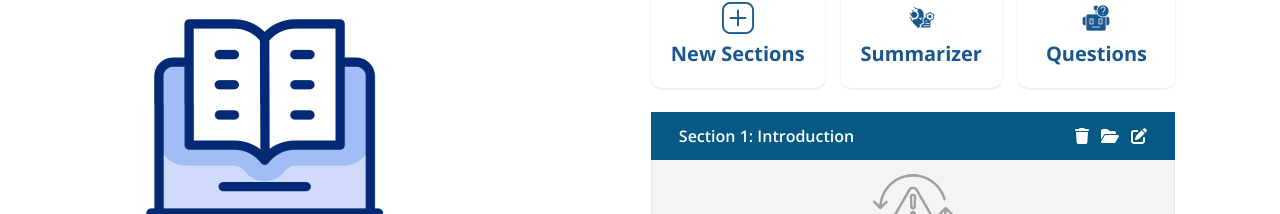
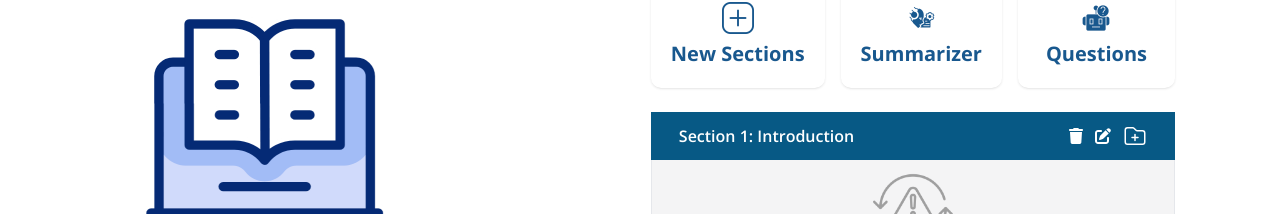
Before and after one commit to FrontEndDevo/NeuraLearnAcademy, a React (Vite) app: page /CoursesContentPage in a window 1280 px wide. Shown: the part 264-478 px from the top of the page. Built offline with nearby package versions, Linux system fonts and the light colour scheme.

Commit message:
replace icon from font awsome with icon from svg.

```diff
--- a/src/components/Instructor/CoureseContent/CoursesContent.jsx
+++ b/src/components/Instructor/CoureseContent/CoursesContent.jsx
@@ -27,11 +27,14 @@ const SectionHeader = ({ sectionTitle, onDelete, onEdit }) => {
         <button>
           <FontAwesomeIcon onClick={onDelete} icon={faTrash} />
         </button>
-        <button>
-          <FontAwesomeIcon icon={faFolderOpen} />
-        </button>
         <button onClick={onEdit}>
           <FontAwesomeIcon icon={faPenToSquare} />
+        </button>
+        <button>
+          <svg xmlns="http://www.w3.org/2000/svg" fill="none" viewBox="0 0 24 24" strokeWidth={1.5} stroke="currentColor" className="w-6 h-6">
+            <path strokeLinecap="round" strokeLinejoin="round" d="M12 10.5v6m3-3H9m4.06-7.19-2.12-2.12a1.5 1.5 0 0 0-1.061-.44H4.5A2.25 2.25 0 0 0 2.25 6v12a2.25 2.25 0 0 0 2.25 2.25h15A2.25 2.25 0 0 0 21.75 18V9a2.25 2.25 0 0 0-2.25-2.25h-5.379a1.5 1.5 0 0 1-1.06-.44Z" />
+          </svg>
+
         </button>
       </div>
     </div>
```
